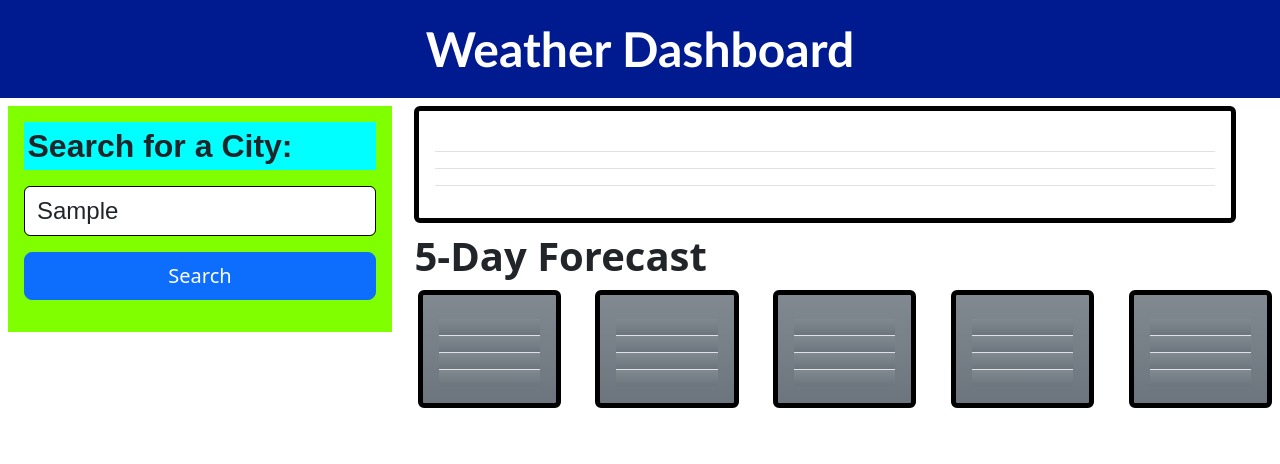
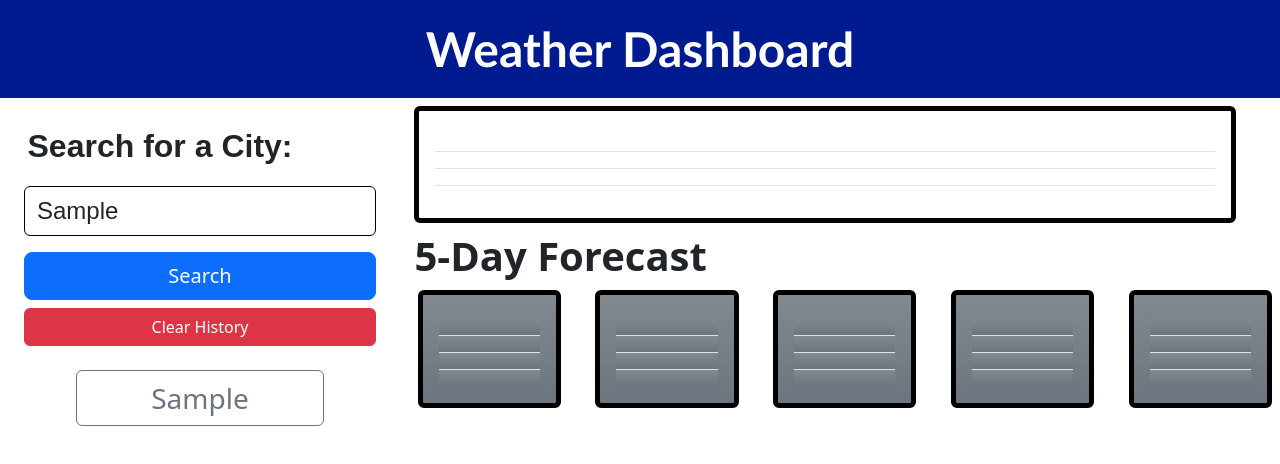
Before and after one commit to BryanGC96/-06-Server-Side-APIs-Weather-Dashboard, a plain HTML site: page 02-Challenge/index.html in a window 1280 px wide. Both pictures are taken after typing "Sample" into the empty fields and a click on the button "Search". Drawn offline with nearby package versions, Linux system fonts and the light colour scheme; no server answers.

Commit message:
Input searches are now saved in local storage and displayed in the history; added a 'clear history' button ; fixed some of the displays in the HTML

```diff
--- a/02-Challenge/Assets/script.js
+++ b/02-Challenge/Assets/script.js
@@ -1,10 +1,24 @@
-var APIKey = "6d92c2af99da65eb1140112bd23cda4a";
-var city = "Monterrey";
-var queryURL = "https://api.openweathermap.org/data/2.5/weather?q=" + city + "&appid=" + APIKey; //Current day Forecast
-var currentDate = dayjs().format("M/DD/YYYY");
-var currentDateObject = dayjs(currentDate); //It takes the same format of the current day, but instead of having it a a string, is change to an object, so that i can be able to ".add" days using dayjs + 1 .
+//Added a Button to errase the localStorage.
+$("#clearHistoryBtn").on("click", function() {
+    localStorage.clear();
+    $("#searchResult").empty(); //Also empty the allready created dinamically.
+});
 
-fetch(queryURL)
+    $(document).ready(function() { //It ensures to run the jQuery when the doccument its fully loaded.
+        $("#searchButton").on("click", function() {
+            $("#main-content").removeClass("hidden");//Changes the 'display' inside CSS '.hidden' to "display" , by removing the class from the <main> in HTML.
+            var APIKey = "6d92c2af99da65eb1140112bd23cda4a";
+            var cityName = $("#formGroupExampleInput").val(); //Defines the variable depending on what is written inside the Input.
+            var queryURL = "https://api.openweathermap.org/data/2.5/weather?q=" + cityName + "&appid=" + APIKey; //Current day Forecast
+            var currentDate = dayjs().format("M/DD/YYYY");
+            var currentDateObject = dayjs(currentDate);
+
+            saveSearch(cityName);
+
+            displaySavedSearches();
+
+            fetch(queryURL)
+
     .then(function(response) {
         if (!response.ok) {
             throw new Error("Network response was not ok"); //works incase theres no response in the fetch.
@@ -119,16 +133,34 @@ fetch(queryURL)
         document.getElementById("iconFour").innerHTML = '<img src="http://openweathermap.org/img/wn/' + iconFourCode + '.png" alt="Weather Icon">'; //Transforms the #code given, to the actual img.
         document.getElementById("iconFive").innerHTML = '<img src="http://openweathermap.org/img/wn/' + iconFiveCode + '.png" alt="Weather Icon">'; //Transforms the #code given, to the actual img.
 
-
-
     })
 
     .catch(function(error) {
         console.error("Error during fetch operation", error);//Indicates there was an error (somewhere) during the fetch operation.
-    })
+    });
+        });
+    });
 
-    $(document).ready(function() {
-        $("#searchButton").on("click", function() {
-            alert("Button Clicked!");
-        })
-    })
+    //Saves searches to the localStorage in the key=searches
+    function saveSearch(cityName) {
+        var searches = JSON.parse(localStorage.getItem("searches")) || [];
+        searches.push(cityName);
+        localStorage.setItem("searches", JSON.stringify(searches));
+    };
+
+    //Function to display saved searches from local storage.
+    function displaySavedSearches() {
+        $("#searchResult").empty(); //Clear the existing search result list
+        var searches = JSON.parse(localStorage.getItem("searches")) || []; //Retrieve saved searches from local storage
+
+        searches.forEach(function(cityName) {
+            var $ul = $("<ul>").addClass("row").prependTo("#searchResult"); //Creates a <ul> element from the current search, prepending it.
+            $("<li>").text(cityName).addClass("btn btn-outline-secondary col text-center mb-3 fs-3").appendTo($ul) //Adds the 'cityName' as a list item.
+            .click(function() {
+                $("#formGroupExampleInput").val(cityName);
+                $("#searchButton").click();
+            })
+        });
+    };
+
+    displaySavedSearches(); //Displays the saveSearches whenever the page is ready, and not only after the eventListener.
--- a/02-Challenge/Assets/style.css
+++ b/02-Challenge/Assets/style.css
@@ -14,7 +14,6 @@
 .side-search {
     min-width: 140px;
     width: 30%;
-    background-color: chartreuse;
 }
 
 .form-label {
@@ -23,7 +22,6 @@
     padding-left: 1%;
     font-weight: 700;
     font-size: 2em;
-    background-color: aqua;
 }
 
 #formGroupExampleInput {
@@ -32,6 +30,10 @@
     font-size:x-large;
 }
 
+#searchResult {
+    justify-content: center;
+    margin-right: 4em;
+}
 .btn {
     display: flex;
     width: 100%
@@ -71,3 +73,7 @@ div.card {
     margin-left: 2%;
     margin-top: 1%;
 }
+
+.hidden {
+    display: none; /*hides the content inside <main>*/
+}
--- a/02-Challenge/index.html
+++ b/02-Challenge/index.html
@@ -19,12 +19,13 @@
         <div class="side-search col-mb-3 p-1 m-2 w-100 p-3">
             <label for="formGroupExampleInput" class="form-label d-flex ">Search for a City:</label>
             <input type="text" class="form-control mt-3" id="formGroupExampleInput" placeholder="Write City Name">
-            <button type="button" class="btn btn-primary btn-lg mt-3" id="searchButton">Search</button>
+            <button type="button" class="btn btn-primary btn-lg mt-3 mb-2" id="searchButton">Search</button>
+            <button class="btn btn-primary mb-4 btn-danger" id="clearHistoryBtn" type="button">Clear History</button>
             <ul id="searchResult"></ul>
         </div>
     </aside>
 
-    <main>
+    <main id="main-content" class="hidden">
         <div class="card">
             <div class="card-body">
               <h5 class="card-title" id="city-name-one"></h5>
```
